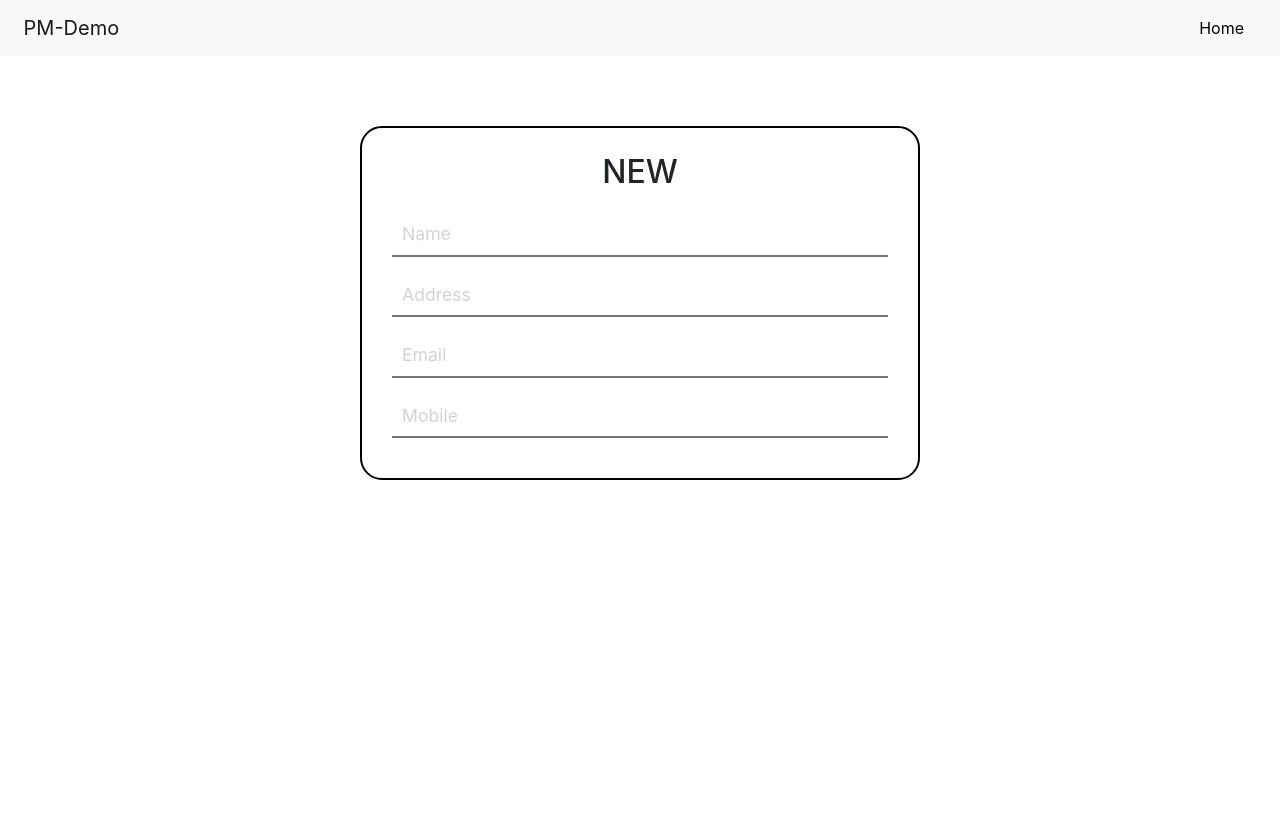
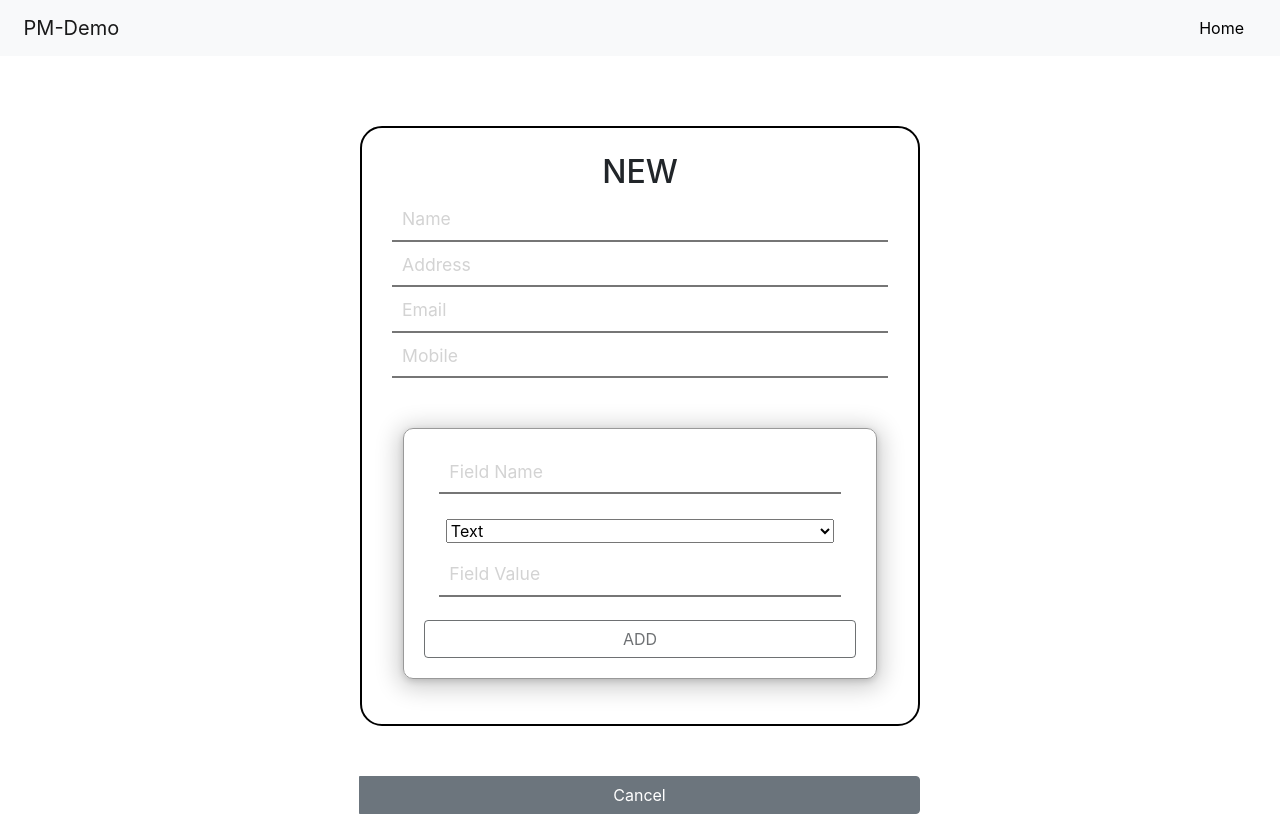
Before and after one commit to AuguestGao/pm-demo, a React (Create React App) app: page /new in a window 1280 px wide. Before the commit the page ends 800 px from the top, so only its background shows below. Built offline with nearby package versions, Linux system fonts and the light colour scheme.

Commit message:
added functinalities to add new page

```diff
--- a/package.json
+++ b/package.json
@@ -8,6 +8,7 @@
     "@testing-library/react": "^11.1.0",
     "@testing-library/user-event": "^12.1.10",
     "bootstrap": "^5.1.0",
+    "lodash": "^4.17.21",
     "react": "^17.0.2",
     "react-bootstrap": "^1.6.1",
     "react-dom": "^17.0.2",
--- a/src/components/CardPreview.component.jsx
+++ b/src/components/CardPreview.component.jsx
@@ -12,7 +12,6 @@ const CardPreview = ({ id, title, text }) => (
         <Card.Title className="text-center mb-3 ">
           {title.toUpperCase()}
         </Card.Title>
-        <hr />
         <Card.Text>{text}</Card.Text>
       </Card.Body>
     </Link>
--- a/src/pages/home.page.jsx
+++ b/src/pages/home.page.jsx
@@ -1,31 +1,33 @@
 import React from "react";
 import CardPreview from "../components/CardPreview.component";
-import { Container } from "react-bootstrap";
+import { Container, Button } from "react-bootstrap";
+import { useHistory } from "react-router-dom";
+import { useSelector } from "react-redux";
+import { isEmpty } from "lodash";
 
 const HomePage = () => {
-  // temperatury cards
-  const cards = [
-    { id: 1, title: "card1", text: "card 1 content" },
-    { id: 2, title: "card2", text: "card 2 content" },
-    { id: 3, title: "card3", text: "card 3 content" },
-    { id: 4, title: "card4", text: "card 4 content" },
-    { id: 5, title: "card5", text: "card 5 content" },
-    { id: 6, title: "card6", text: "card 6 content" },
-    { id: 7, title: "card7", text: "card 7 content" },
-    { id: 8, title: "card8", text: "card 8 content" },
-    { id: 9, title: "card9", text: "card 9 content" },
-    { id: 0, title: "card0", text: "card 0 content" },
-  ];
+  const cards = useSelector((state) => state.cards);
+  const history = useHistory();
+
   return (
-    <Container className="d-flex flex-row justify-content-center flex-md-wrap">
-      {cards.map((card) => (
-        <CardPreview
-          key={card.id}
-          id={card.id}
-          title={card.title}
-          text={card.text}
-        />
-      ))}
+    <Container className="justify-content-center">
+      <Button variant="dark" onClick={() => history.push("/new")}>
+        NEW
+      </Button>
+      <Container className="d-flex flex-row justify-content-center flex-md-wrap">
+        {isEmpty(cards) ? (
+          <h2>no cards...</h2>
+        ) : (
+          Object.entries(cards).map(([id, data]) => (
+            <CardPreview
+              key={id}
+              id={id}
+              title={data.profile.name}
+              text={data.createdAt.slice(0, 10)}
+            />
+          ))
+        )}
+      </Container>
     </Container>
   );
 };
--- a/src/pages/newPage/new.page.jsx
+++ b/src/pages/newPage/new.page.jsx
@@ -1,6 +1,20 @@
 import React, { useState } from "react";
-import { PageContainer, FormContainer } from "./new.page.styles";
+import { nanoid } from "@reduxjs/toolkit";
+import { Button, ButtonGroup } from "react-bootstrap";
+import { useHistory } from "react-router";
+import { useDispatch } from "react-redux";
+
 import FormInput from "../../components/FormInput/FormInput.component";
+
+import {
+  PageContainer,
+  FormContainer,
+  CustomFieldContainer,
+  SelectContainer,
+  CustomFieldDisplayContainer,
+  DeleteButtonContainer,
+} from "./new.page.styles";
+import { createCard } from "../../redux/slices/cardsSlice";
 
 const NewPage = () => {
   const [profile, setProfile] = useState({
@@ -10,6 +24,91 @@ const NewPage = () => {
     mobile: "",
     customFields: [],
   });
+
+  const resetProfile = () =>
+    setProfile({
+      name: "",
+      address: "",
+      email: "",
+      mobile: "",
+      customFields: [],
+    });
+
+  const [field, setField] = useState({
+    name: "",
+    type: "text",
+    value: "",
+  });
+
+  const resetField = () =>
+    setField({
+      name: "",
+      type: "text",
+      value: "",
+    });
+
+  const history = useHistory();
+  const dispatch = useDispatch();
+
+  const handleAddFieldClicked = (e) => {
+    e.preventDefault();
+    console.log(profile);
+    setProfile({
+      ...profile,
+      customFields: [...profile.customFields, { ...field, id: nanoid() }],
+    });
+    resetField();
+  };
+
+  const handleCreateCardClicked = () => {
+    dispatch(createCard(profile));
+    history.push("/");
+  };
+
+  const handleCancelCreateCardClicked = () => {
+    resetProfile();
+    history.push("/");
+  };
+
+  const handleCustomFieldChange = (e) => {
+    const { name, value } = e.target;
+    const id = e.target.parentNode.id;
+    setProfile({
+      ...profile,
+      customFields: [
+        ...profile.customFields.map((entry) =>
+          entry.id === id ? ((entry.name = name), (entry.value = value)) : entry
+        ),
+      ],
+    });
+  };
+
+  const handleCustomFieldDelete = (e) => {
+    const id = e.target.parentNode.id;
+    setProfile({
+      ...profile,
+      customFields: [
+        ...profile.customFields.filter((entry) => entry.id !== id),
+      ],
+    });
+  };
+
+  const renderCustomFields = profile.customFields.map(
+    ({ id, name, type, value }) => (
+      <CustomFieldDisplayContainer key={id} id={id}>
+        <FormInput
+          name={name}
+          type={type}
+          value={value}
+          label={name}
+          onChange={handleCustomFieldChange}
+        />
+        <DeleteButtonContainer onClick={handleCustomFieldDelete}>
+          &#x2716;
+        </DeleteButtonContainer>
+      </CustomFieldDisplayContainer>
+    )
+  );
 
   return (
     <PageContainer>
@@ -32,19 +131,71 @@ const NewPage = () => {
         />
         <FormInput
           type="email"
-          name="profileEmail"
+          name="email"
           value={profile.email}
           label="Email"
           onChange={(e) => setProfile({ ...profile, email: e.target.value })}
         />
         <FormInput
           type="tel"
-          name="profilMobile"
+          name="mobile"
           value={profile.mobile}
           label="Mobile"
           onChange={(e) => setProfile({ ...profile, mobile: e.target.value })}
         />
+
+        {profile.customFields.length ? renderCustomFields : null}
+
+        <CustomFieldContainer>
+          <FormInput
+            type="text"
+            value={field.name}
+            name="name"
+            onChange={(e) => setField({ ...field, name: e.target.value })}
+            label="Field Name"
+          />
+          <SelectContainer
+            name="type"
+            onChange={(e) => setField({ ...field, type: e.target.value })}
+            value={field.type}
+            className="mb-2"
+            styles
+          >
+            <option value="text">Text</option>
+            <option value="number">Number</option>
+            <option value="tel">Phone</option>
+            <option value="email">Email</option>
+            <option value="date">Date</option>
+          </SelectContainer>
+          <FormInput
+            type={field.type}
+            value={field.value}
+            name="value"
+            onChange={(e) => setField({ ...field, value: e.target.value })}
+            label={field.type === "date" ? null : "Field Value"}
+          />
+          <Button
+            className="mt-2"
+            variant="outline-dark"
+            onClick={handleAddFieldClicked}
+            disabled={!field.name || !field.value}
+          >
+            ADD
+          </Button>
+        </CustomFieldContainer>
       </FormContainer>
+      <ButtonGroup>
+        <Button
+          variant="dark"
+          onClick={handleCreateCardClicked}
+          hidden={!profile.name}
+        >
+          Confirm
+        </Button>
+        <Button variant="secondary" onClick={handleCancelCreateCardClicked}>
+          Cancel
+        </Button>
+      </ButtonGroup>
     </PageContainer>
   );
 };
--- a/src/pages/newPage/new.page.styles.jsx
+++ b/src/pages/newPage/new.page.styles.jsx
@@ -8,6 +8,7 @@ export const PageContainer = styled.div`
   margin: 0 auto;
   padding: 20px;
   display: flex;
+  flex-direction: column;
   justify-content: center;
 `;
 
@@ -17,7 +18,6 @@ export const FormContainer = styled.form`
   /* max-width: 400px; */
   border: 2px solid black;
   border-radius: 22px;
-  display: flex;
   flex-direction: column;
   padding: 25px 15px;
 
@@ -26,3 +26,37 @@ export const FormContainer = styled.form`
     text-align: center;
   }
 `;
+
+export const CustomFieldContainer = styled.div`
+  border-radius: 10px;
+  color: #000;
+  width: 90%;
+  padding: 20px;
+  margin: 50px auto 20px auto;
+  border: solid 1px #999;
+  box-shadow: 0 4px 23px 5px rgba(0, 0, 0, 0.2), 0 2px 6px rgba(0, 0, 0, 0.15);
+  display: flex;
+  flex-direction: column;
+  justify-content: center;
+`;
+
+export const SelectContainer = styled.select`
+  margin: 10px auto;
+  padding: 0;
+  box-sizing: border-box;
+  width: 90%;
+`;
+
+export const CustomFieldDisplayContainer = styled.div`
+  display: flex;
+  flex-direction: row;
+  justify-content: space-between;
+  align-items: center;
+  box-sizing: border-box;
+  width: 95%;
+`;
+
+export const DeleteButtonContainer = styled.div`
+  font-weight: bold;
+  cursor: pointer;
+`;
--- a/src/redux/slices/cardsSlice.js
+++ b/src/redux/slices/cardsSlice.js
@@ -1,4 +1,4 @@
-import { createSlice } from "@reduxjs/toolkit";
+import { createSlice, nanoid } from "@reduxjs/toolkit";
 
 const initialState = {};
 
@@ -6,8 +6,24 @@ const cardsSlice = createSlice({
   name: "cards",
   initialState,
   reducers: {
-    createCard(state, action) {
-      return state;
+    createCard: {
+      reducer: (state, action) => {
+        const { id, data } = action.payload;
+        return { ...state, [id]: data };
+      },
+      prepare: (profile) => {
+        const id = nanoid();
+        return {
+          payload: {
+            id,
+            data: {
+              createdAt: new Date().toISOString(),
+              profile: profile,
+              todos: [],
+            },
+          },
+        };
+      },
     },
   },
 });
```
Also changed, not shown: 1 other file (tests, documents, lock files or other folders).
